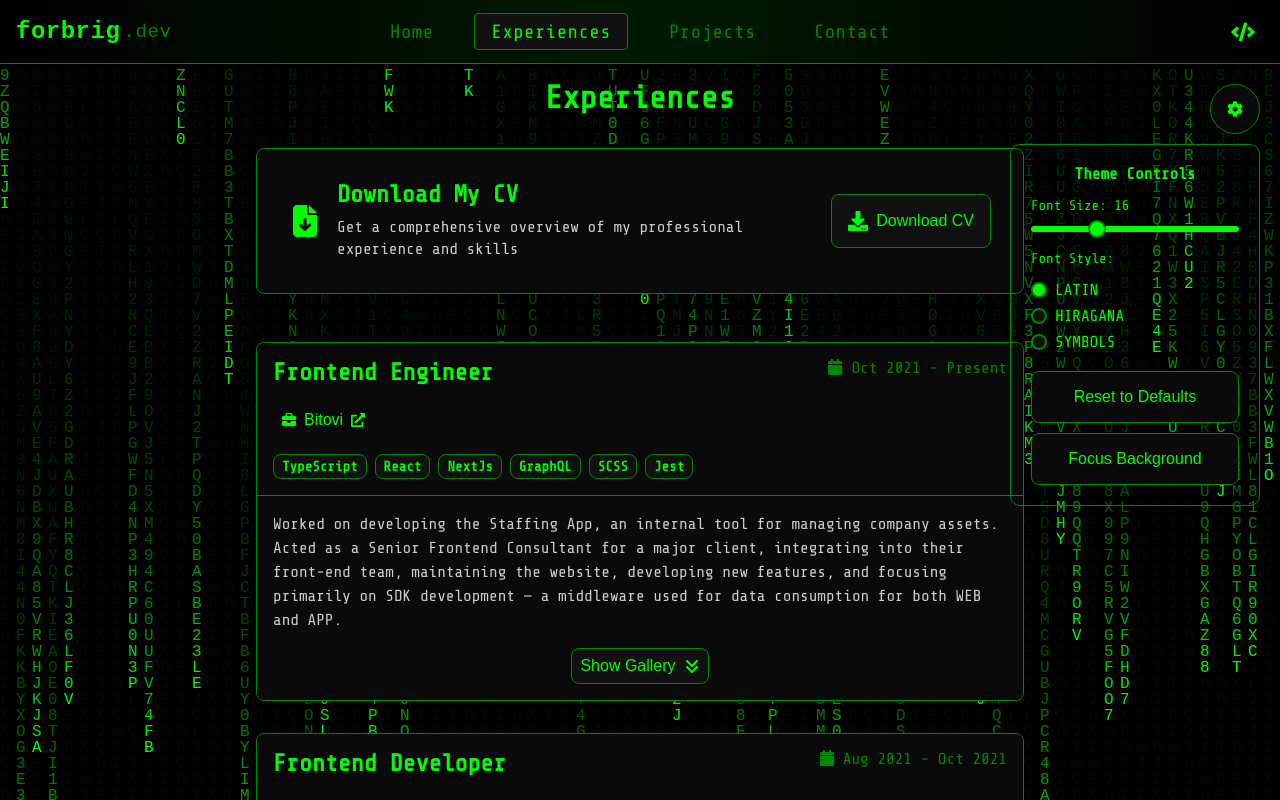
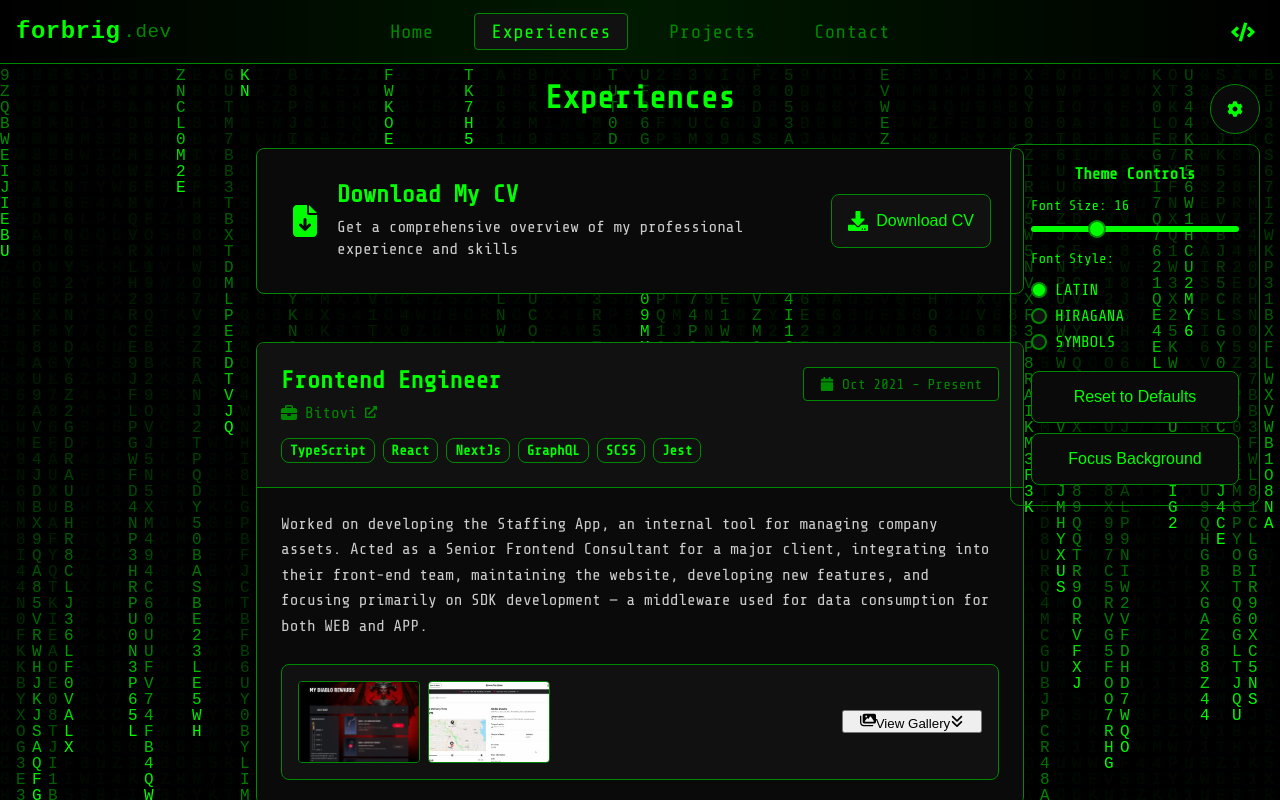
Before and after one commit to Forbrig/forbrig.github.io, a Next.js app: page /experiences in a window 1280 px wide. Shown: the top 800 px of the page. Built offline with nearby package versions, Linux system fonts and the light colour scheme.

Commit message:
Professional Experience Cards with Images

```diff
--- a/src/app/experiences/components/experience/experience.module.scss
+++ b/src/app/experiences/components/experience/experience.module.scss
@@ -1,40 +1,87 @@
 .experience {
   position: relative;
+  width: 100%;
+  margin-bottom: 2rem;
+
+  .card {
+    background: var(--background-card);
+    border: 1px solid var(--border-color);
+    border-radius: var(--border-radius);
+    overflow: hidden;
+    transition: all 0.3s ease;
+    box-shadow: 0 2px 8px rgba(0, 0, 0, 0.1);
+
+    &:hover {
+      transform: translateY(-2px);
+      box-shadow: 0 8px 25px var(--shadow);
+      border-color: var(--text-color-secondary);
+    }
+
+    .cardHeader {
+      padding: 1.5rem;
+      border-bottom: 1px solid var(--border-color);
+      background: var(--background-card-secondary);
+
+      .headerTop {
         display: flex;
+        justify-content: space-between;
+        align-items: flex-start;
+        margin-bottom: 1rem;
         gap: 1rem;
-  border-radius: var(--border-radius);
-  border: 1px solid var(--border-color);
 
-  .content {
-    display: flex;
+        @media (max-width: 768px) {
           flex-direction: column;
-    border-radius: 8px;
-    background-color: var(--background-card);
-    color: var(--text-color);
+          gap: 0.5rem;
+        }
+
+        .titleSection {
           flex: 1;
 
-    .header {
+          .title {
+            font-size: 1.5rem;
+            font-weight: 700;
+            color: var(--title-color);
+            margin: 0 0 0.5rem 0;
+            line-height: 1.2;
+          }
+
+          .companyInfo {
             display: flex;
-      flex-direction: column;
-      width: 100%;
-      padding: 1rem;
-      gap: 1rem;
-      border-bottom: 1px solid var(--border-color);
+            align-items: center;
+            gap: 0.5rem;
+            color: var(--text-color-secondary);
+            font-size: 1rem;
 
-      .title-and-date {
-        display: flex;
-        justify-content: space-between;
-        width: 100%;
-        gap: 0.5rem;
+            .company {
+              font-weight: 500;
+            }
 
-        .title {
+            .companyLink {
+              color: var(--text-color-secondary);
+              transition: color 0.2s ease;
+
+              &:hover {
                 color: var(--text-color);
               }
+            }
+          }
+        }
 
-        .date {
+        .dateSection {
           display: flex;
+          align-items: center;
           gap: 0.5rem;
           color: var(--text-color-secondary);
+          font-size: 0.9rem;
+          white-space: nowrap;
+          padding: 0.5rem 1rem;
+          background: var(--background-card);
+          border: 1px solid var(--border-color);
+          border-radius: calc(var(--border-radius) / 2);
+
+          @media (max-width: 768px) {
+            align-self: flex-start;
+          }
         }
       }
 
@@ -45,56 +92,162 @@
       }
     }
 
+    .cardBody {
+      padding: 1.5rem;
+
+      .mainContent {
         .description {
+          font-size: 1rem;
+          line-height: 1.6;
+          color: var(--text-color-muted);
+          margin: 0 0 1.5rem 0;
+        }
+
+        .imagePreview {
+          display: flex;
+          justify-content: space-between;
+          align-items: center;
+          gap: 1rem;
+          padding: 1rem;
+          background: var(--background-card-secondary);
+          border: 1px solid var(--border-color);
+          border-radius: var(--border-radius);
+
+          @media (max-width: 768px) {
+            flex-direction: column;
+            gap: 1rem;
+          }
+
+          .previewImages {
+            display: flex;
+            gap: 0.5rem;
+            align-items: center;
+
+            .previewImageContainer {
+              position: relative;
+              border-radius: calc(var(--border-radius) / 2);
+              overflow: hidden;
+              border: 1px solid var(--border-color);
+
+              .previewImage {
+                display: block;
+                object-fit: cover;
+                transition: transform 0.2s ease;
+
+                &:hover {
+                  transform: scale(1.05);
+                }
+              }
+            }
+
+            .moreImages {
               display: flex;
               flex-direction: column;
-      font-size: 1rem;
-      color: var(--text-color-muted);
-      line-height: 1.5;
-      padding: 1rem;
-      gap: 1rem;
+              align-items: center;
+              justify-content: center;
+              width: 120px;
+              height: 80px;
+              background: var(--background-card);
+              border: 1px solid var(--border-color);
+              border-radius: calc(var(--border-radius) / 2);
+              color: var(--text-color-secondary);
+              font-size: 0.8rem;
+              gap: 0.25rem;
+            }
+          }
 
-      align-items: center;
+          .galleryButton {
+            flex-shrink: 0;
+            min-width: 140px;
+          }
+        }
+      }
+    }
 
     .gallery {
+      border-top: 1px solid var(--border-color);
+      background: var(--background-card-secondary);
+      animation: slideDown 0.3s ease-out;
+
+      .galleryHeader {
+        display: flex;
+        justify-content: space-between;
+        align-items: center;
+        padding: 1rem 1.5rem;
+        border-bottom: 1px solid var(--border-color);
+
+        h3 {
+          margin: 0;
+          font-size: 1.1rem;
+          color: var(--title-color);
+          display: flex;
+          align-items: center;
+          gap: 0.5rem;
+        }
+
+        .closeGallery {
+          padding: 0.5rem;
+        }
+      }
+
+      .galleryGrid {
+        padding: 1.5rem;
+        display: grid;
+        grid-template-columns: repeat(auto-fit, minmax(300px, 1fr));
+        gap: 1.5rem;
+
+        @media (max-width: 768px) {
+          grid-template-columns: 1fr;
+          padding: 1rem;
+        }
+
+        .galleryItem {
           display: flex;
           flex-direction: column;
-        gap: 0.5rem;
-        margin-top: 0.5rem;
-        align-items: center;
+          gap: 0.75rem;
 
-        .images {
-          display: flex;
-          flex-direction: column;
+          .imageWrapper {
+            position: relative;
+            border-radius: var(--border-radius);
+            overflow: hidden;
+            border: 1px solid var(--border-color);
+            background: var(--background-card);
+
+            .galleryImage {
               width: 100%;
+              height: auto;
+              object-fit: cover;
+              transition: transform 0.3s ease;
 
-          gap: 1rem;
-          margin-top: 0.5rem;
-
-          background-color: var(--background-card-secondary);
-          padding: 1rem 0.5rem;
-          border-radius: var(--border-radius);
-
-          .imageContainer {
-            display: flex;
-            flex-direction: column;
-            justify-content: center;
-            align-items: center;
-
-            img {
-              max-width: 100%;
-              height: auto;
-              border-radius: var(--border-radius);
+              &:hover {
+                transform: scale(1.02);
+              }
+            }
           }
 
-            .description {
-              margin-top: 0.5rem;
+          .imageDescription {
             font-size: 0.9rem;
+            line-height: 1.4;
             color: var(--text-color);
+            margin: 0;
+            padding: 0.75rem;
+            background: var(--background-card);
+            border: 1px solid var(--border-color);
+            border-radius: calc(var(--border-radius) / 2);
           }
         }
       }
     }
   }
 }
+
+@keyframes slideDown {
+  from {
+    opacity: 0;
+    max-height: 0;
   }
+  to {
+    opacity: 1;
+    max-height: 1000px;
+  }
+}
--- a/src/app/experiences/components/experience/experience.tsx
+++ b/src/app/experiences/components/experience/experience.tsx
@@ -8,7 +8,7 @@ import { Tag } from "@/components/tag";
 import { TechnologieIcon } from "@/components/technologieIcon";
 import { Button } from "@/components/button";
 
-import { FaAnglesDown, FaAnglesUp, FaBriefcase } from "react-icons/fa6";
+import { FaAnglesDown, FaAnglesUp, FaBriefcase, FaImages } from "react-icons/fa6";
 
 import styles from "./experience.module.scss";
 
@@ -41,24 +41,31 @@ export const Experience: FC<ExperienceProps> = ({ experience }) => {
 
   return (
     <div className={styles.experience}>
-      <div className={styles.content}>
-        <div className={styles.header}>
-          <div className={styles["title-and-date"]}>
+      <div className={styles.card}>
+        <div className={styles.cardHeader}>
+          <div className={styles.headerTop}>
+            <div className={styles.titleSection}>
               <h2 className={styles.title}>{experience.title}</h2>
-            <p className={styles.date}>
-              <FaCalendar /> {experience.date}
-            </p>
+              <div className={styles.companyInfo}>
+                <FaBriefcase size={16} />
+                <span className={styles.company}>{experience.company}</span>
+                {experience.links?.[0]?.url && (
+                  <a
+                    href={experience.links[0].url}
+                    target="_blank"
+                    rel="noopener noreferrer"
+                    className={styles.companyLink}
+                  >
+                    <FaExternalLinkAlt size={12} />
+                  </a>
+                )}
               </div>
-
-          <a target="_blank" rel="noopener noreferrer">
-            <Button
-              buttonStyle={"ghost"}
-              disabled={!experience.links?.[0]?.url}
-            >
-              <FaBriefcase size={14} /> {experience.company}
-              {experience.links?.[0]?.url && <FaExternalLinkAlt size={14} />}
-            </Button>
-          </a>
+            </div>
+            <div className={styles.dateSection}>
+              <FaCalendar size={14} />
+              <span className={styles.date}>{experience.date}</span>
+            </div>
+          </div>
 
           <div className={styles.technologies}>
             {experience.technologies.map((tech, index) => (
@@ -70,46 +77,75 @@ export const Experience: FC<ExperienceProps> = ({ experience }) => {
           </div>
         </div>
 
-        <div className={styles.description}>
-          {experience.description}
+        <div className={styles.cardBody}>
+          <div className={styles.mainContent}>
+            <p className={styles.description}>{experience.description}</p>
 
-          <div className={styles.footer}>
-            {experience.images && (
+            {experience.images && experience.images.length > 0 && (
+              <div className={styles.imagePreview}>
+                <div className={styles.previewImages}>
+                  {experience.images.slice(0, 2).map((image, i) => (
+                    <div key={i} className={styles.previewImageContainer}>
+                      <Image
+                        src={image.src}
+                        alt={image.alt ?? experience.title}
+                        width={120}
+                        height={80}
+                        className={styles.previewImage}
+                        loading="lazy"
+                      />
+                    </div>
+                  ))}
+                  {experience.images.length > 2 && (
+                    <div className={styles.moreImages}>
+                      <FaImages size={20} />
+                      <span>+{experience.images.length - 2}</span>
+                    </div>
+                  )}
+                </div>
+
                 <Button
                   onClick={() => setShowImages((prev) => !prev)}
                   type="button"
                   buttonStyle="secondary"
+                  className={styles.galleryButton}
                 >
-                {showImages ? (
-                  <>
-                    Hide Gallery <FaAnglesUp />
-                  </>
-                ) : (
-                  <>
-                    Show Gallery <FaAnglesDown />
-                  </>
+                  <FaImages size={16} />
+                  {showImages ? "Hide Gallery" : "View Gallery"}
+                  {showImages ? <FaAnglesUp size={14} /> : <FaAnglesDown size={14} />}
+                </Button>
+              </div>
             )}
-              </Button>
-            )}
+          </div>
         </div>
 
         {experience.images && showImages && (
           <div className={styles.gallery}>
-              <div className={styles.images}>
+            <div className={styles.galleryHeader}>
+              <h3>Project Gallery</h3>
+              <Button
+                onClick={() => setShowImages(false)}
+                buttonStyle="ghost"
+                className={styles.closeGallery}
+              >
+                <FaAnglesUp size={16} />
+              </Button>
+            </div>
+            <div className={styles.galleryGrid}>
               {experience.images.map((image, i) => (
-                  <div key={i} className={styles.imageContainer}>
+                <div key={i} className={styles.galleryItem}>
+                  <div className={styles.imageWrapper}>
                     <Image
-                      key={i}
-                      loading="lazy"
-                      width={600}
-                      height={200}
                       src={image.src}
                       alt={image.alt ?? experience.title}
-                      className={styles.image}
+                      width={400}
+                      height={250}
+                      className={styles.galleryImage}
+                      loading="lazy"
                     />
-
+                  </div>
                   {image.description && (
-                      <p className={styles.description}>{image.description}</p>
+                    <p className={styles.imageDescription}>{image.description}</p>
                   )}
                 </div>
               ))}
@@ -118,6 +154,5 @@ export const Experience: FC<ExperienceProps> = ({ experience }) => {
         )}
       </div>
     </div>
-    </div>
   );
 };
```
Lines whose indentation alone changed are shown as unchanged.
